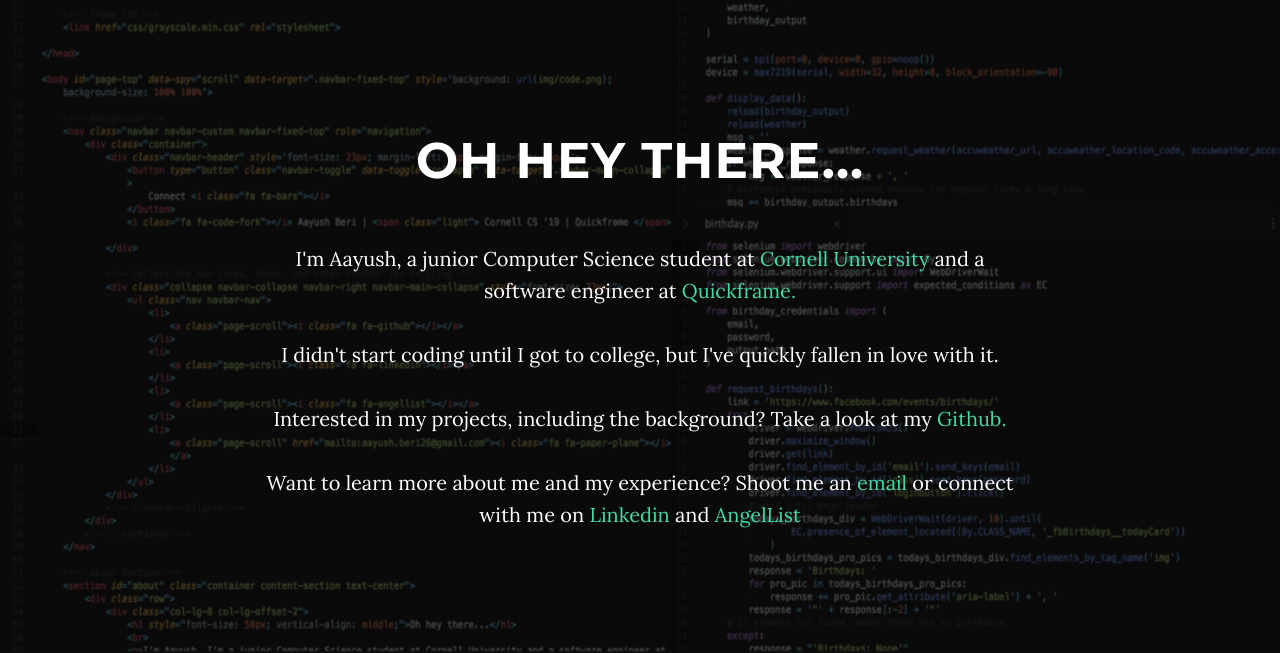
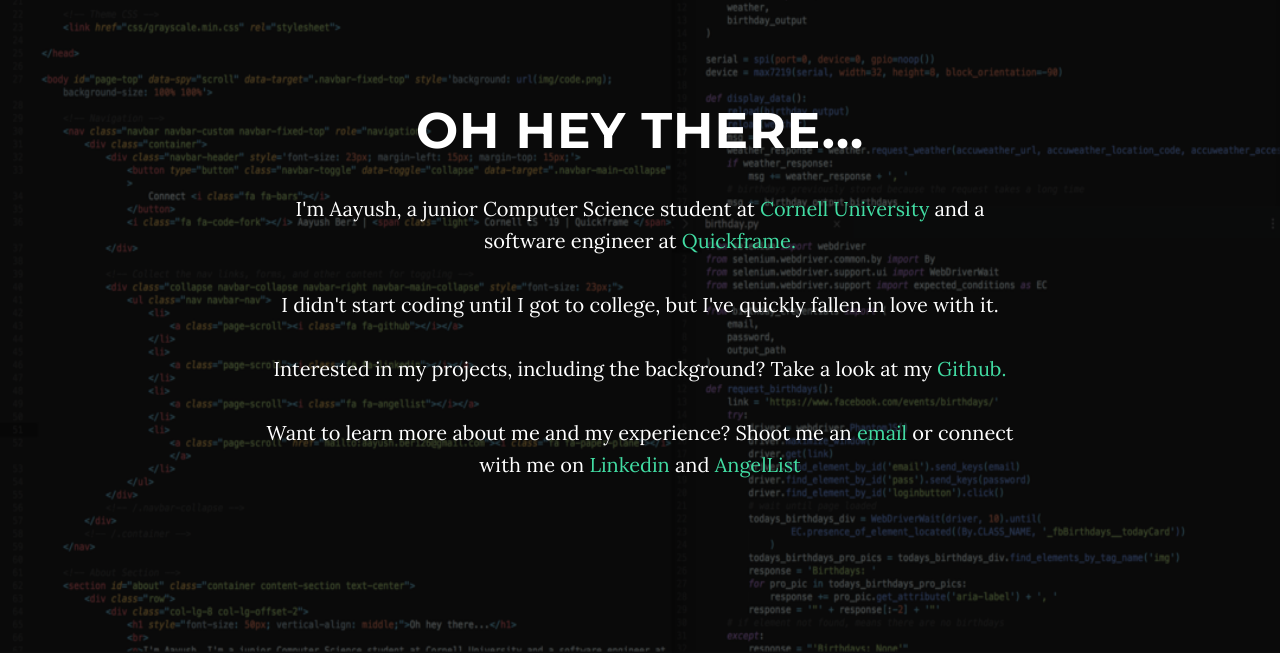
Before and after one commit to aayushberi26/aayushberi26.github.io, a plain HTML site: page index.html in a window 1280 px wide. Shown: the part 147-800 px from the top of the page. Drawn offline with nearby package versions, Linux system fonts and the light colour scheme.

Commit message:
desktop fix

```diff
--- a/index.html
+++ b/index.html
@@ -63,8 +63,7 @@
         <div class="row">
             <div class="col-lg-8 col-lg-offset-2">
                 <br>
-                <h1 style="font-size: 50px; vertical-align: middle; margin-top: 10px;">Oh hey there...</h1>
-                <br>
+                <h1 style="font-size: 50px; vertical-align: middle; margin-top: -20px;">Oh hey there...</h1>
                 <p>I'm Aayush, a junior Computer Science student at <a target="_blank" href="https://www.cornell.edu/"> Cornell University </a> and a software engineer at <a target="_blank" href="https://www.quickframe.com">Quickframe.</a> <br><br> I didn't start coding until I got to college, but I've quickly fallen in love with it. <br><br> Interested in my projects, including the background? Take a look at my <a target="_blank" href="https://github.com/aayushberi26">Github.</a><br><br> Want to learn more about me and my experience? Shoot me an <a href="mailto:aayush.beri26@gmail.com">email</a> or connect with me on <a target="_blank" href="https://www.linkedin.com/in/aayush-beri-818a7a110/">Linkedin</a> and <a target="_blank" href="https://angel.co/aayush-beri">AngelList</a></p>
             </div>
         </div>
```
